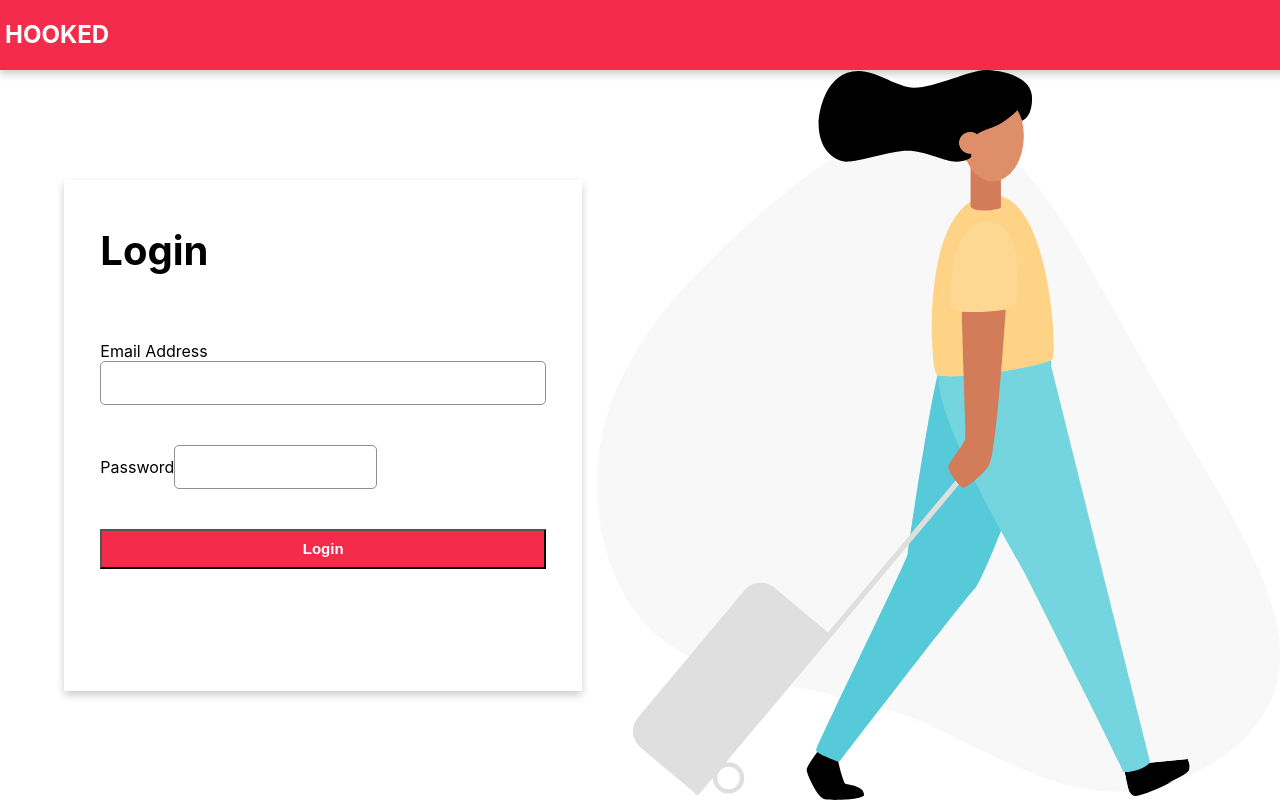
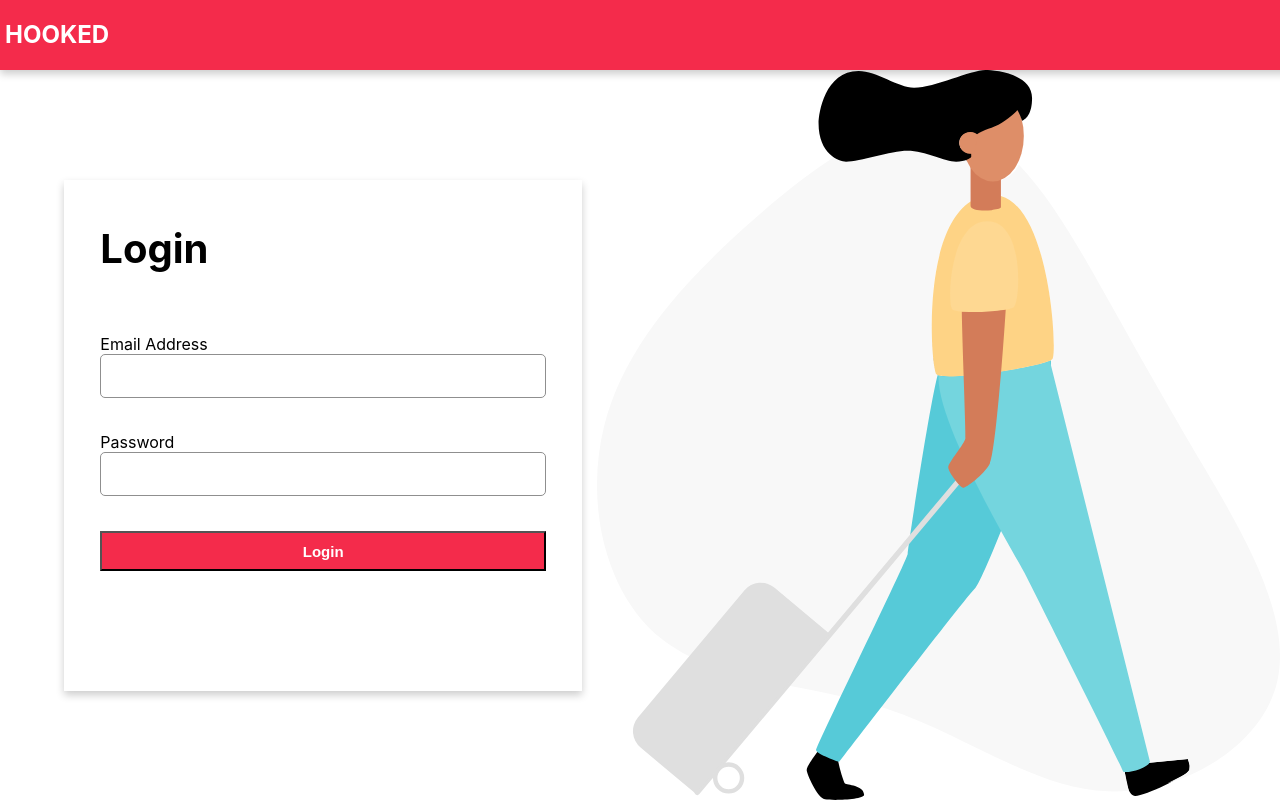
Before and after one commit to jagajastic/hooked, a React (Create React App) app: page / in a window 1280 px wide. Built offline with nearby package versions, Linux system fonts and the light colour scheme.

Commit message:
hotfix typo

```diff
--- a/src/components/Login.js
+++ b/src/components/Login.js
@@ -72,7 +72,7 @@ const Login = () => {
               />
             </label>
 
-            <lable htmlFor="password">
+            <label htmlFor="password">
               Password
               <input
                 type="password"
@@ -84,7 +84,7 @@ const Login = () => {
               {data.errorMessage && (
                 <span className="form-error">{data.errorMessage}</span>
               )}
-            </lable>
+            </label>
             <button disabled={data.isSubmitting}>
               {data.isSubmitting ? "Loading..." : "Login"}
             </button>
```
